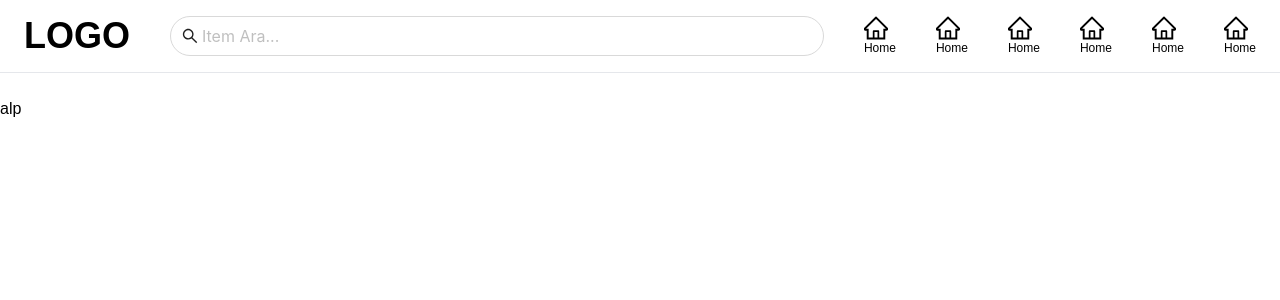
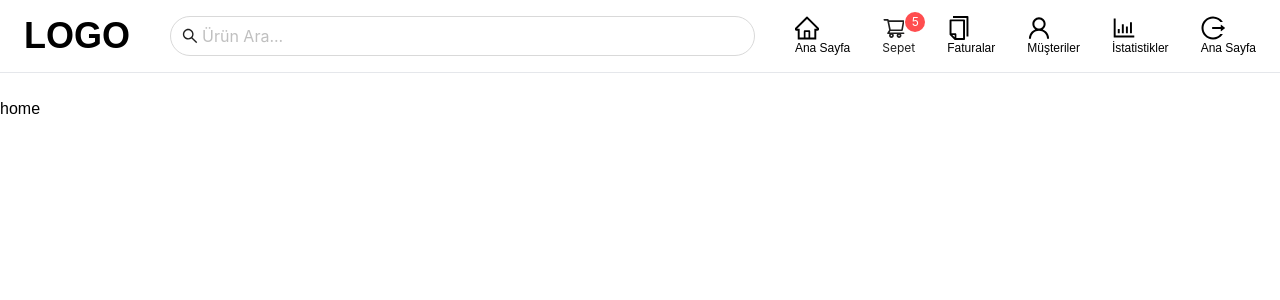
Before and after one commit to Alperenyilan/Post-App, a React (Vite) app in the folder client/: page / in a window 1280 px wide. Shown: the top 300 px of the page. Built offline with nearby package versions, Linux system fonts and the light colour scheme; a web font is replaced by a local one.

Commit message:
Header Component Son Duzenlemeler

```diff
--- a/client/src/App.jsx
+++ b/client/src/App.jsx
@@ -4,7 +4,7 @@ function App() {
   return (
     <div>
       <Header />
-      alp
+      home
     </div>
   );
 }
--- a/client/src/components/Header/Header.jsx
+++ b/client/src/components/Header/Header.jsx
@@ -1,46 +1,75 @@
-import { Input } from "antd";
-import { SearchOutlined, HomeOutlined } from "@ant-design/icons";
+import { Input, Badge } from "antd";
+import {
+  SearchOutlined,
+  HomeOutlined,
+  ShoppingCartOutlined,
+  CopyOutlined,
+  UserOutlined,
+  BarChartOutlined,
+  LogoutOutlined,
+} from "@ant-design/icons";
 const Header = () => {
   return (
-    <div className="border-b mb-6">
-      <header className="py-4 px-6 flex justify-between items-center gap-10">
+    <div className="mb-6 border-b">
+      <header className="flex items-center justify-between gap-10 px-6 py-4">
         <div className="logo">
           <a href="/">
             <h2 className="text-2xl font-bold md:text-4xl">LOGO</h2>
           </a>
         </div>
-        <div className="header-search flex-1">
+        <div className="flex-1 header-search">
           <Input
             size="large"
-            placeholder="Item Ara..."
+            placeholder="Ürün Ara..."
             prefix={<SearchOutlined />}
-            className="rounded-full max-w-800"
+            className="rounded-full max-w-[800px]"
           />
         </div>
-        <div className="menu-links flex justify-between items-center gap-10">
-          <a href="/" className=" menu-link flex flex-col">
-            <HomeOutlined className="md:text-2xl text-xl" />
-            <span className="md:text-xs text-[10px]">Home</span>
+        <div className="flex items-center justify-between gap-8 menu-links">
+          <a
+            href={"/"}
+            className="menu-link flex flex-col hover:text-[#40a9ff] transition-all"
+          >
+            <HomeOutlined className="text-xl md:text-2xl" />
+            <span className="md:text-xs text-[10px]">Ana Sayfa</span>
           </a>
-          <a href="/" className=" menu-link flex flex-col">
-            <HomeOutlined className="md:text-2xl text-xl" />
-            <span className="md:text-xs text-[10px]">Home</span>
+          <Badge count={5} offset={[0, 6]} className="hidden md:flex">
+            <a
+              href={"/"}
+              className="menu-link  flex flex-col hover:text-[#40a9ff] transition-all"
+            >
+              <ShoppingCartOutlined className="text-xl md:text-2xl" />
+              <span className="md:text-xs text-[10px]">Sepet</span>
+            </a>
+          </Badge>
+          <a
+            href={"/"}
+            className="menu-link flex flex-col hover:text-[#40a9ff] transition-all"
+          >
+            <CopyOutlined className="text-xl md:text-2xl" />
+            <span className="md:text-xs text-[10px]">Faturalar</span>
           </a>
-          <a href="/" className=" menu-link flex flex-col">
-            <HomeOutlined className="md:text-2xl text-xl" />
-            <span className="md:text-xs text-[10px]">Home</span>
+
+          <a
+            href={"/"}
+            className="menu-link flex flex-col hover:text-[#40a9ff] transition-all"
+          >
+            <UserOutlined className="text-xl md:text-2xl" />
+            <span className="md:text-xs text-[10px]">Müşteriler</span>
           </a>
-          <a href="/" className=" menu-link flex flex-col">
-            <HomeOutlined className="md:text-2xl text-xl" />
-            <span className="md:text-xs text-[10px]">Home</span>
+          <a
+            href={"/"}
+            className="menu-link flex flex-col hover:text-[#40a9ff] transition-all"
+          >
+            <BarChartOutlined className="text-xl md:text-2xl" />
+            <span className="md:text-xs text-[10px]">İstatistikler</span>
           </a>
-          <a href="/" className=" menu-link flex flex-col">
-            <HomeOutlined className="md:text-2xl text-xl" />
-            <span className="md:text-xs text-[10px]">Home</span>
-          </a>
-          <a href="/" className=" menu-link flex flex-col">
-            <HomeOutlined className="md:text-2xl text-xl" />
-            <span className="md:text-xs text-[10px]">Home</span>
+          <a
+            href={"/"}
+            className="menu-link flex flex-col hover:text-[#40a9ff] transition-all"
+          >
+            <LogoutOutlined className="text-xl md:text-2xl" />
+            <span className="md:text-xs text-[10px]">Ana Sayfa</span>
           </a>
         </div>
       </header>
```
